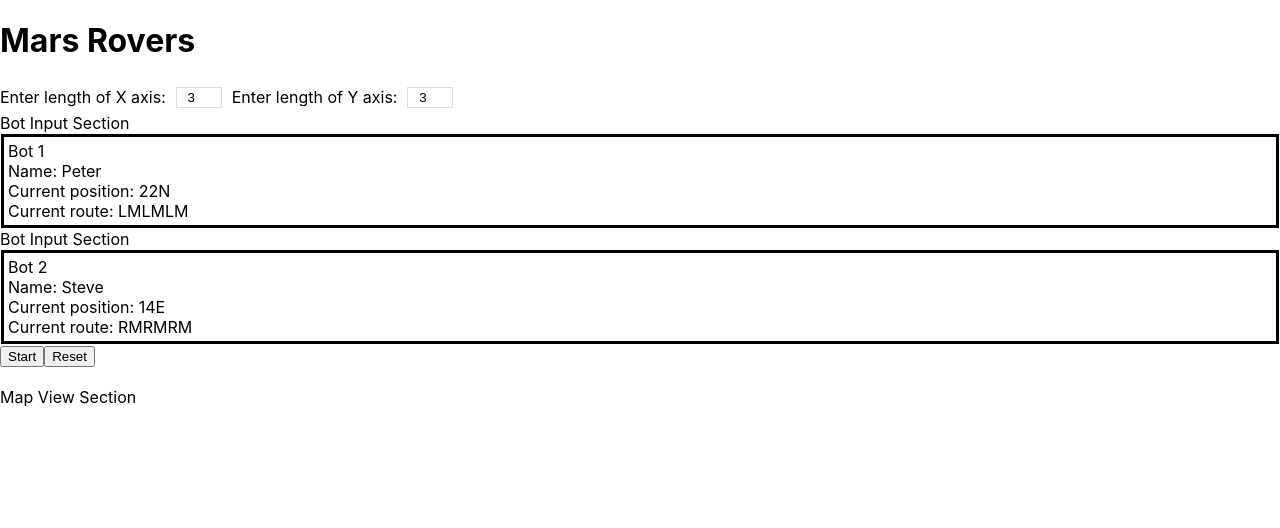
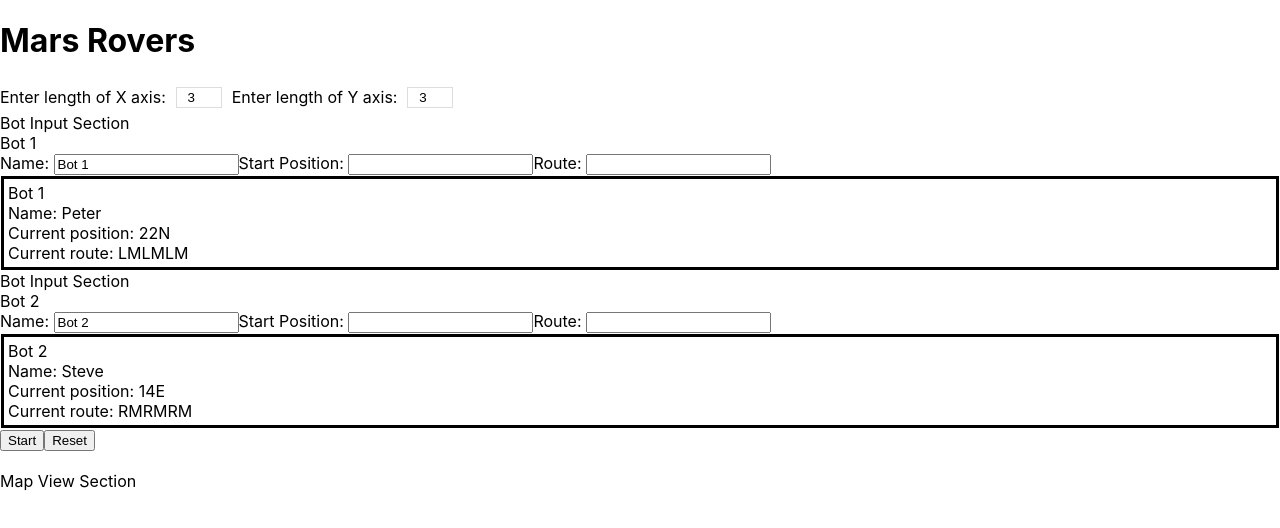
Before and after one commit to GMC437/mars-rovers, a React (Create React App) app: page / in a window 1280 px wide. Shown: the top 528 px of the page. Built offline with nearby package versions, Linux system fonts and the light colour scheme.

Commit message:
added main inputs for a bot that will become futher developed

```diff
--- a/src/components/bot/BotInputSection/index.js
+++ b/src/components/bot/BotInputSection/index.js
@@ -1,7 +1,35 @@
-import React from "react";
+import React, { useState } from "react";
 
-const BotInputSection = () => {
-  return <div>Bot Input Section</div>;
+const BotInputSection = ({ title }) => {
+  const [botName, setBotName] = useState(title);
+
+  return (
+    <section>
+      Bot Input Section
+      <div>{title}</div>
+      <label htmlFor="bot-name">Name: </label>
+      <input
+        id="bot-name"
+        type="text"
+        onChange={(e) => {}}
+        value={botName}
+      ></input>
+      <label htmlFor="bot-name">Start Position: </label>
+      <input
+        id="bot-name"
+        type="text"
+        onChange={(e) => {}}
+        value=""
+      ></input>
+      <label htmlFor="bot-name">Route: </label>
+      <input
+        id="bot-name"
+        type="text"
+        onChange={(e) => {}}
+        value=""
+      ></input>
+    </section>
+  );
 };
 
 export default BotInputSection;
--- a/src/components/pages/RoverPage/index.js
+++ b/src/components/pages/RoverPage/index.js
@@ -10,9 +10,9 @@ const RoverPage = ({ pageTitle }) => {
     <div>
       <h1>{pageTitle}</h1>
       <MapSetupSection />
-      <BotInputSection />
+      <BotInputSection title="Bot 1" />
       <BotOutputSection title="Bot 1" name="Peter" position="22N" route="LMLMLM" />
-      <BotInputSection />
+      <BotInputSection title="Bot 2" />
       <BotOutputSection title="Bot 2" name="Steve" position="14E" route="RMRMRM" />
       <BotControlSection />
       <br />
```
